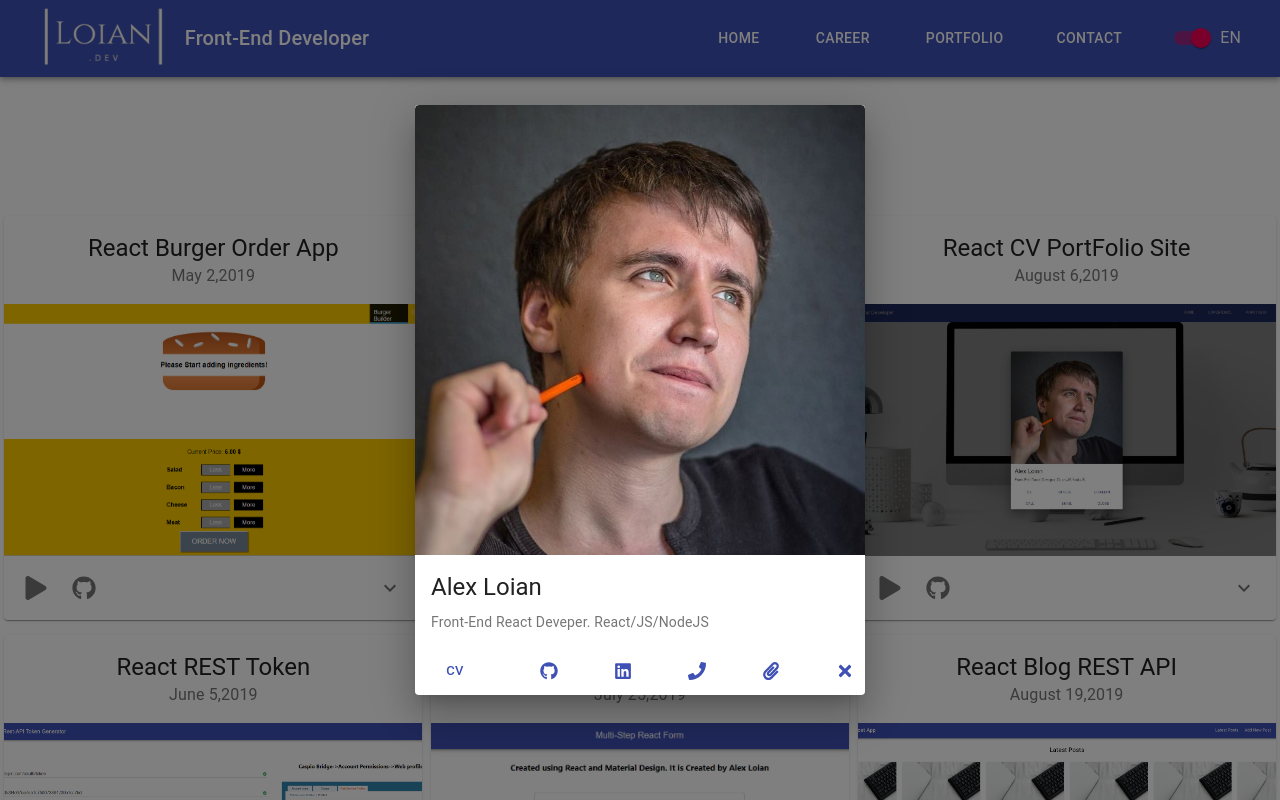
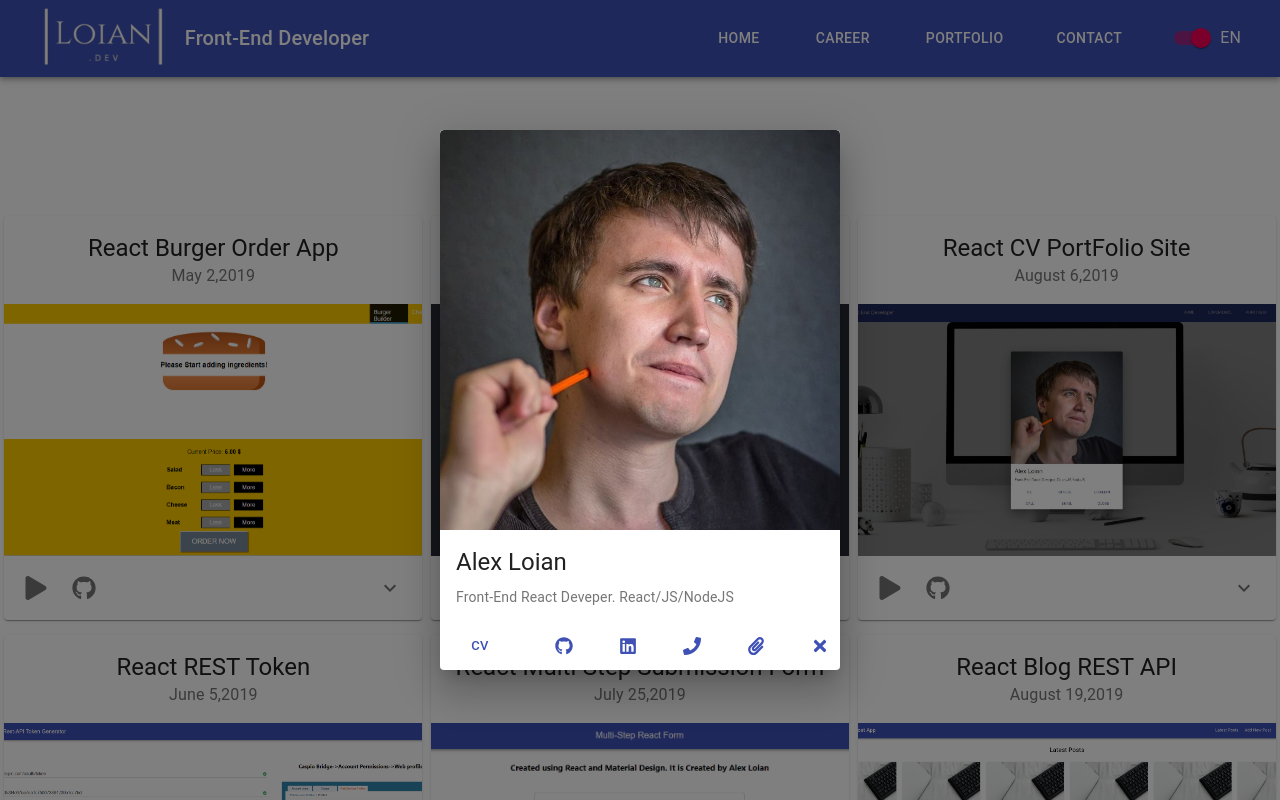
Before and after one commit to tovenkat/react-cv-portfolio-site, a React (Create React App) app: page /portfolio in a window 1280 px wide. Both pictures are taken after a click on the button "CONTACT". Shown: the top 800 px of the page. Built offline with nearby package versions, Linux system fonts and the light colour scheme.

Commit message:
Improved Context of the Site

```diff
--- a/src/Context.js
+++ b/src/Context.js
@@ -4,11 +4,9 @@
 
 export const ContextProvider = props => {
   const [lang, setLang] = useState("en");
-  const [about, setAbout] = useState(false);
-  const [menu, setMenu] = useState(false);
 
   return (
-    <Context.Provider value={[lang, setLang, about, setAbout, menu, setMenu]}>
+    <Context.Provider value={[lang, setLang]}>
       {props.children}
     </Context.Provider>
   );
--- a/src/components/Menu/About/About.js
+++ b/src/components/Menu/About/About.js
@@ -1,8 +1,7 @@
 import React from "react";
-import Avatar from "../../../assets/images/main/alex-loian-fron-end-developer-avatar.jpg";
+
 import Dialog from "@material-ui/core/Dialog";
 import Button from "@material-ui/core/Button";
-import cv from "../../../assets/images/main/CV-Alex-Loian-Front-End-Developer-React-Resume.pdf";
 
 import Card from "@material-ui/core/Card";
 import CardActionArea from "@material-ui/core/CardActionArea";
@@ -20,9 +19,13 @@
 } from "react-icons/fa";
 import IconButton from "@material-ui/core/IconButton";
 
+import cv from "../../../assets/images/main/CV-Alex-Loian-Front-End-Developer-React-Resume.pdf";
+import Avatar from "../../../assets/images/main/alex-loian-fron-end-developer-avatar.jpg";
+
 const useStyles = makeStyles({
   card: {
-    maxWidth: 450,
+    minHeight: "450px",
+    maxWidth: 400,
     margin: "auto"
   },
   actionGroup: {
@@ -39,7 +42,7 @@
         <CardMedia
           component="img"
           alt="Alex Loian Front-End React Developer"
-          height="450"
+          height="400"
           image={Avatar}
           title="Alex Loian Front-End React Developer"
         />
@@ -79,7 +82,6 @@
         >
           <FaLinkedin />
         </IconButton>
-
         <IconButton
           title="Call Me"
           size="small"
@@ -100,7 +102,7 @@
           title="Close"
           size="small"
           color="primary"
-          onClick={props.aboutClose}
+          onClick={() => props.aboutClose(false)}
         >
           <FaTimes />
         </IconButton>
--- a/src/components/Menu/Menu.js
+++ b/src/components/Menu/Menu.js
@@ -1,4 +1,4 @@
-import React, { useContext } from "react";
+import React, { useContext, useState } from "react";
 import { makeStyles } from "@material-ui/core/styles";
 import AppBar from "@material-ui/core/AppBar";
 import Toolbar from "@material-ui/core/Toolbar";
@@ -56,15 +56,15 @@
   //ssddsdsds
   const classes = useStyles();
 
-  const [language, setLanguage, about, setAbout, , setMenu] = useContext(
-    Context
-  );
+  const [language, setLanguage] = useContext(Context);
+
+  const [modal, setModal] = useState(false);
 
   const aboutOpen = () => {
-    setAbout(true);
+    setModal(true);
   };
   const aboutClose = () => {
-    setAbout(false);
+    setModal(false);
   };
 
   const menuOpenHandler = open => event => {
@@ -74,7 +74,7 @@
     ) {
       return;
     }
-    setMenu(open);
+    //setMenu(open);
   };
 
   const mobileView = (
@@ -165,20 +165,7 @@
         </MenuItem>
       </Menu>
 
-      {/* <Drawer
-        className={classes.drawer}
-        open={menu}
-        onClose={menuOpenHandler(false)}
-      >
-        <NavigationItems
-          row="column"
-          color
-          changeLanguage={props.changeLanguage}
-          menuOpenHandler={menuOpenHandler}
-        />
-      </Drawer> */}
-
-      <About open={about} Transition={Transition} aboutClose={aboutClose} />
+      <About open={modal} Transition={Transition} aboutClose={aboutClose} />
     </div>
   );
 }
--- a/src/components/Menu/NavigationItems/NavigationItemsData.js
+++ /dev/null
@@ -1,3 +0,0 @@
-const data = { name: "1" };
-
-export default data;
```
